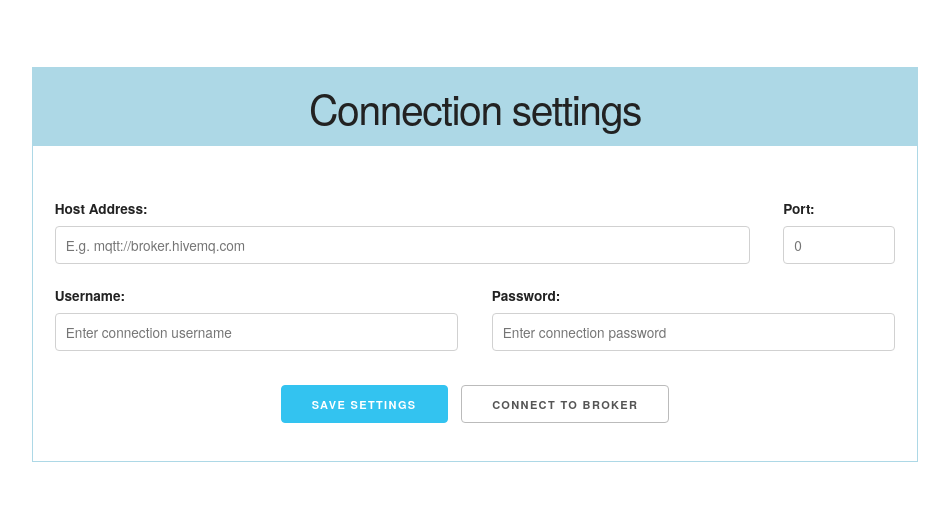
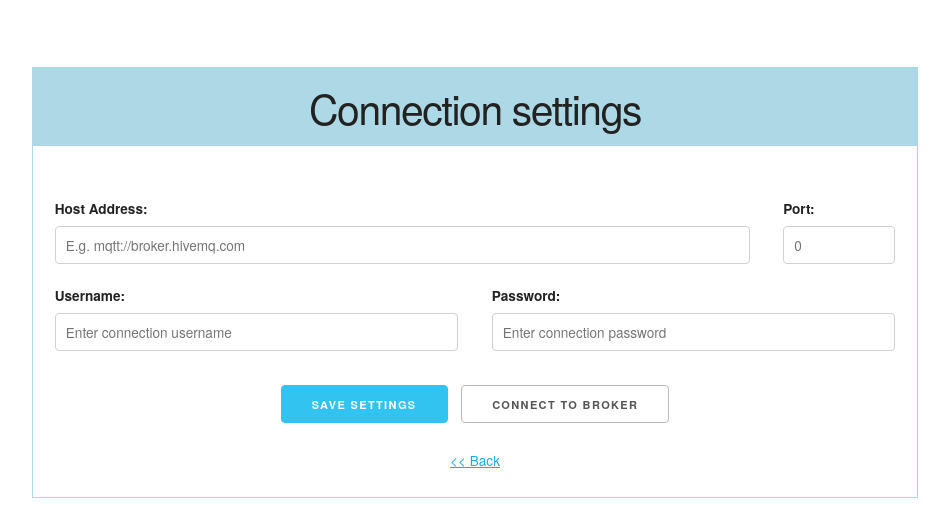
Before and after one commit to Isaac-Ampomah-12/iiot-test-bench, a React (Create React App) app in the folder frontend/: page /settings in a window 1280 px wide. Shown: the top 506 px of the page, without its empty margins (165-1114 px from the left). Built offline with nearby package versions, Linux system fonts and the light colour scheme.

Commit message:
Add a go back link to dashboard page

```diff
--- a/frontend/src/pages/ConnectionSettings/ConnectionSettings.js
+++ b/frontend/src/pages/ConnectionSettings/ConnectionSettings.js
@@ -1,5 +1,6 @@
 import "./ConnectionSettings.css";
 import { useDispatch, useSelector } from "react-redux";
+import { Link } from "react-router-dom";
 import { saveSettings, connectBroker} from "../../app/slices/brokerSlice";
 // import { genClientId } from "../../util";
 
@@ -148,6 +149,9 @@ function ConnectionSettings() {
               Connect to broker
             </button>
           </div>
+          <div style={{ textAlign: "center", marginTop: "1rem" }}>
+            <Link to="/">&#60;&#60; Back</Link>
+          </div>
         </form>
         <div
           style={{
```
